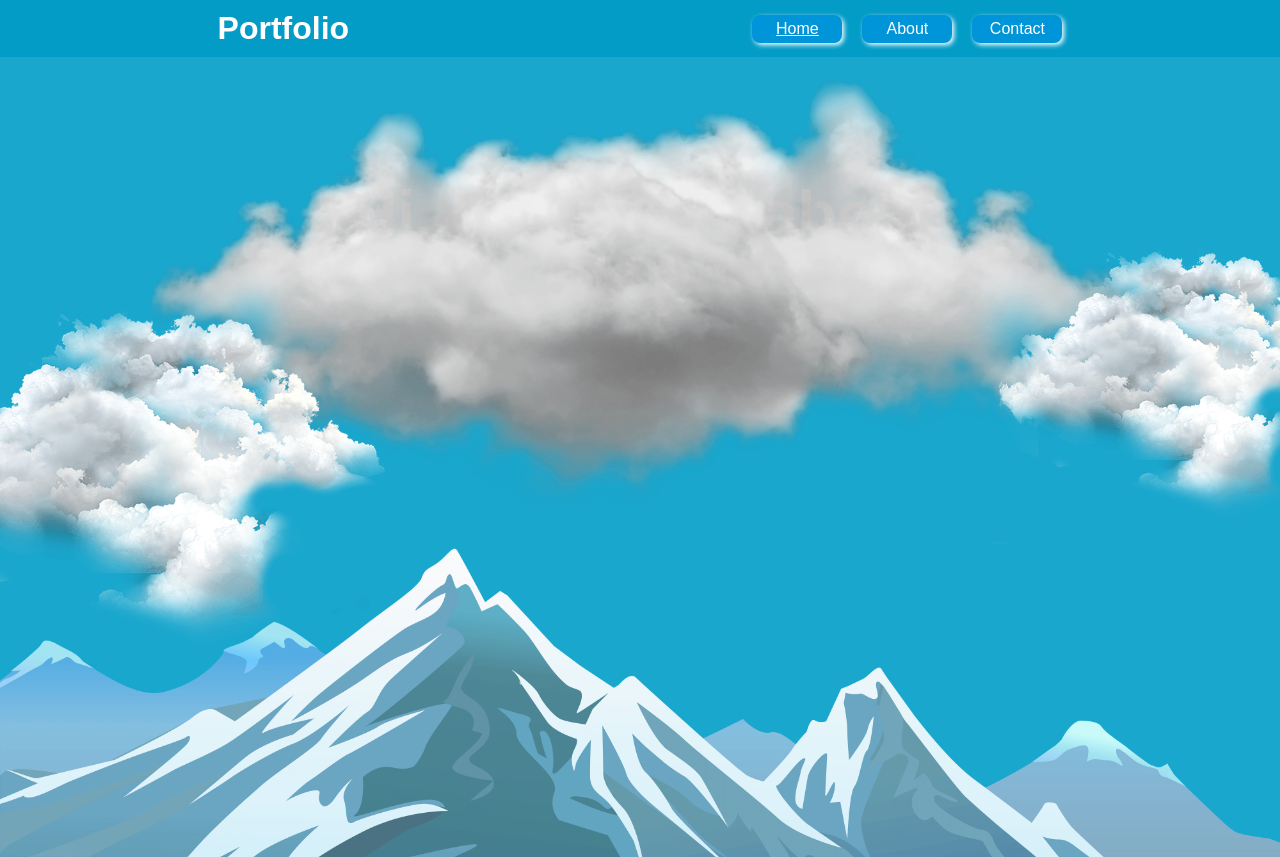
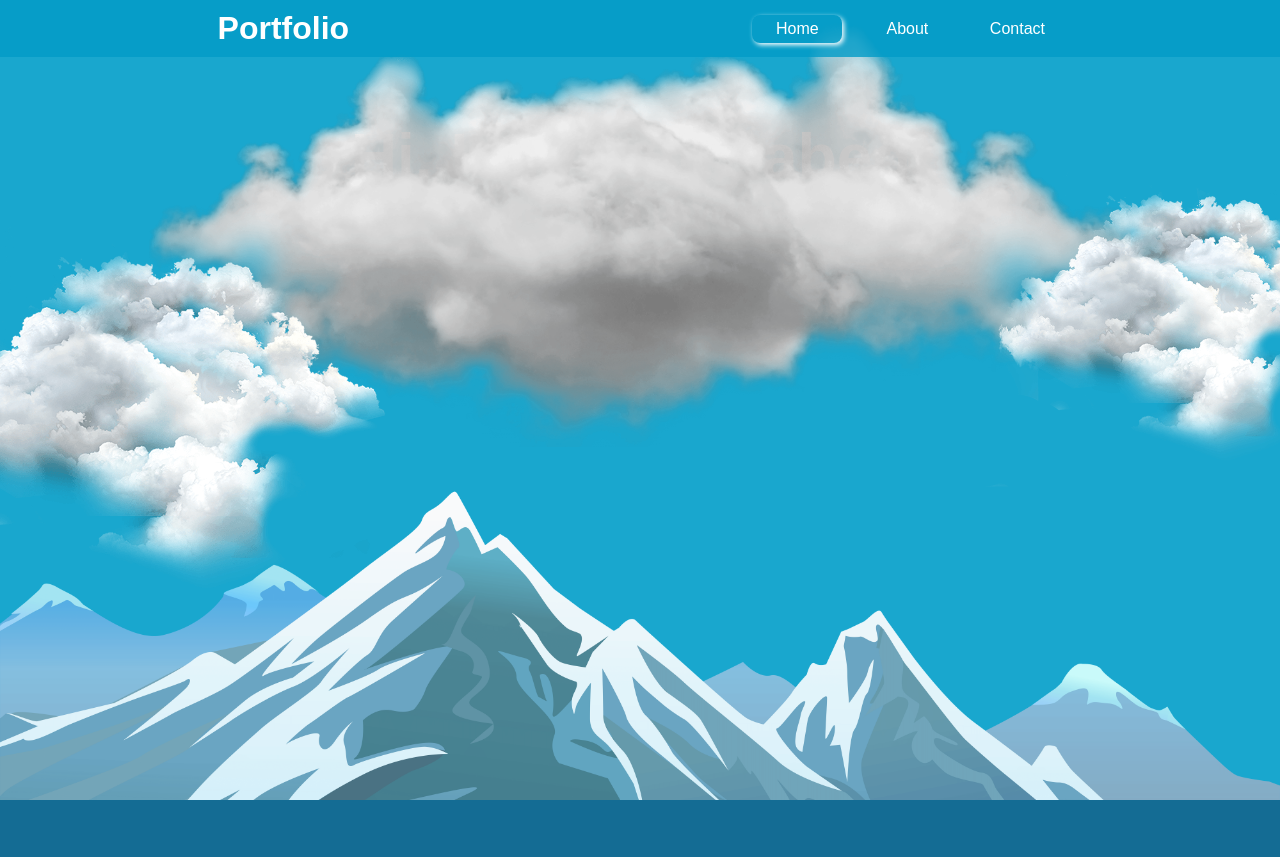
Before and after one commit to amirsabeghi/portfolio, a plain HTML site: page index.html in a window 1280 px wide. Shown: the top 857 px of the page. Drawn offline with Linux system fonts and the light colour scheme.

Commit message:
Adding active icon in navbar

```diff
--- a/index.html
+++ b/index.html
@@ -24,7 +24,7 @@
         <div></div>
       </div>
       <div class="navbar">
-        <a href="#header">Home</a>
+        <a class="active" href="#header">Home</a>
         <a href="#about">About</a>
         <a href="#cta">Contact</a>
       </div>
--- a/index.js
+++ b/index.js
@@ -3,18 +3,31 @@ const cloud2 = document.getElementById("cloud2");
 const cloud3 = document.getElementById("cloud3");
 const intro = document.getElementById("intro");
 
+// Navbar links
+const navbar = document.querySelectorAll(".navbar a");
+const [home, about, contact] = navbar;
+// let homeTop = about.getBoundingClientRect().top;
+const aboutSection = document.querySelector("#about");
+const contactSection = document.querySelector("#cta");
+let aboutTop = aboutSection.offsetTop;
+let contactTop = contactSection.offsetTop;
+
 function getComputedStyleValue(element, property) {
     return parseInt(window.getComputedStyle(element).getPropertyValue(property));
 }
 
-function updateElementPosition() {
-    temp = windows.scrollY;
-}
+
 let cloud1Top = getComputedStyleValue(cloud1, "top");
 let cloud2Top = getComputedStyleValue(cloud2, "right");
 let cloud3Top = getComputedStyleValue(cloud3, "left");
 let introTop = getComputedStyleValue(intro, "top");
 
+function setActive(navbarList, activeItem) {
+    navbarList.forEach(item => {
+        item.classList.remove("active");
+    });
+    activeItem.classList.add("active");
+}
 window.addEventListener("scroll", () => {
     let temp = window.scrollY;
     cloud1.style.top = (temp * -1 + cloud1Top) + "px";
@@ -22,6 +35,19 @@ window.addEventListener("scroll", () => {
     cloud3.style.left = (temp * -1 + cloud3Top) + "px";
     intro.style.top = (temp * 0.8 + introTop) + "px";
 
+
+    console.log(temp);
+    console.log(aboutTop+(contactTop-aboutTop)*1/2);
+    console.log(aboutTop);
+    console.log(contactTop);
+    if (temp < (aboutTop*2/3)) {
+        setActive(navbar, home);
+    } else if (temp < aboutTop+(contactTop-aboutTop)*1/2) {
+        setActive(navbar, about);
+    } else {
+        setActive(navbar, contact);
+        console.log("contact");
+    }
     // console.log("cloud1" + cloud1.style.top + "\n temp " + (temp * -1 + cloud1Temp));
 });
 
@@ -38,3 +64,13 @@ document.querySelector(".nav-menu ").addEventListener("click", (e) => {
     document.getElementById("menu").style.display = menuFlag ? "none" : "flex";
     menuFlag = !menuFlag
 })
+
+// const navigationBar = document.querySelector(".navbar");
+// navigationBar.addEventListener("click", (event) => {
+//     if (event.target.matches(".navbar a")) {
+//         navigationBar.querySelectorAll("a").forEach(item => {
+//             item.classList.remove("active");
+//         })
+//         event.target.classList.add("active");
+//     }
+// });
--- a/styles.css
+++ b/styles.css
@@ -15,13 +15,14 @@
   justify-content: center;
 }
 .navigation {
+  position: fixed;
   width: 100%;
   padding: 10px 17%;
   display: flex;
   justify-content: space-between;
-  z-index: 1;
+  z-index: 2;
   height: fit-content;
-  background-color: #029cc7;
+  background-color: rgba(2, 156, 199, .8);
 }
 .logo {
   color: #fff;
@@ -64,27 +65,28 @@
   background-color: #fff;
 }
 .navbar a {
-  background-color: #0094d8;
+  /* background-color: #0094d8; */
   border-radius: 8px;
   padding: 5px 0;
   margin-left: 20px;
   min-width: 90px;
-  box-shadow: 2px 2px 5px;
+  /* box-shadow: 2px 2px 5px black; */
   transition: 0.2s;
   text-decoration: none;
   text-align: center;
   color: #fff;
 }
 .navbar a:hover {
-  background-color: #146c94;
-  color: #fff;
-  font-size: 1.2rem;
+  background-color: #fff;
+  color: #222;
+  /* font-size: 1.2rem; */
 }
-.navbar a:nth-child(1) {
+.navbar .active {
   /* color: #c7c5c5; */
-  text-decoration: underline;
+  box-shadow: 2px 2px 5px white;
 }
 .intro {
+  font-family: fantasy;
   padding-top: 100px;
   position: absolute;
   top: 20px;
@@ -211,7 +213,7 @@ button:hover {
   flex-direction: column;
   align-items: center;
   width: 100%;
-  padding: 5% 15%;
+  padding: 2% 15%;
   background-color: #0b2447;
   color: #fff;
 }
@@ -233,6 +235,7 @@ button:hover {
 #footer p {
   position: inherit;
   bottom: 10px;
+  color: #ffffffb0;
 }
 
 @media screen and (max-width: 800px) {
```
